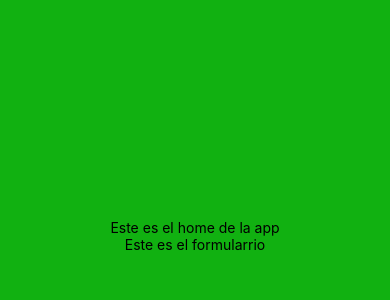
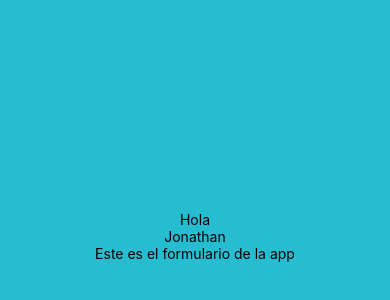
Before and after one commit to JhonnyTorres/Conecta-Oficios, a React Native app: screen / in a window 390 px wide. Shown: the part 186-486 px from the top of the page. Built offline with nearby package versions, Linux system fonts and the light colour scheme.

Commit message:
CAmbios de colores y se generan el archivo de colores principales y sus variantes para el diseño de la app

```diff
--- a/App.js
+++ b/App.js
@@ -1,11 +1,12 @@
 import { StatusBar } from 'expo-status-bar';
-import { StyleSheet, Text, View } from 'react-native';
+import { StyleSheet, Text, View, ScrollView } from 'react-native';
 import Formulario from './src/components/Formulario';
 
 export default function App() {
   return (
     <View style={styles.container}>
-      <Text>Este es el home de la app</Text>
+      <Text>Hola</Text>
+      <Text>Jonathan</Text>
       <Formulario />
       <StatusBar style="auto" />
     </View>
@@ -15,7 +16,7 @@ export default function App() {
 const styles = StyleSheet.create({
   container: {
     flex: 1,
-    backgroundColor: '#11b111',
+    backgroundColor: '#27bdd1',
     alignItems: 'center',
     justifyContent: 'center',
   },
--- a/src/components/Formulario.js
+++ b/src/components/Formulario.js
@@ -2,7 +2,7 @@ import { Text, View } from "react-native";
 export default function Formulario() {
     return (
         <View>
-            <Text>Este es el formularrio</Text>
+            <Text>Este es el formulario de la app</Text>
         </View>
     );
 }
```
Also changed, not shown: src/components/constants/colors.js (added, +31 -0 lines).
